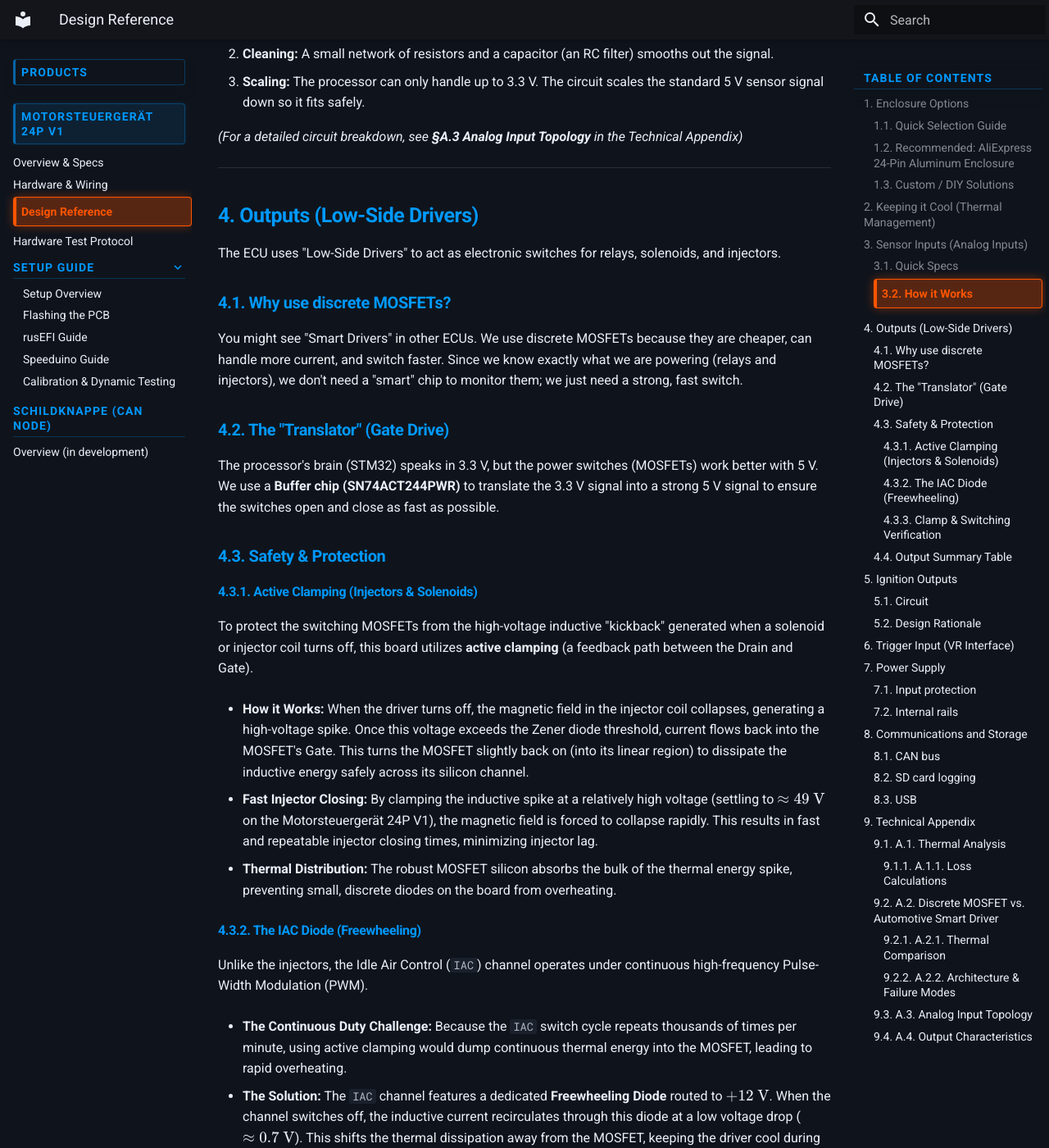
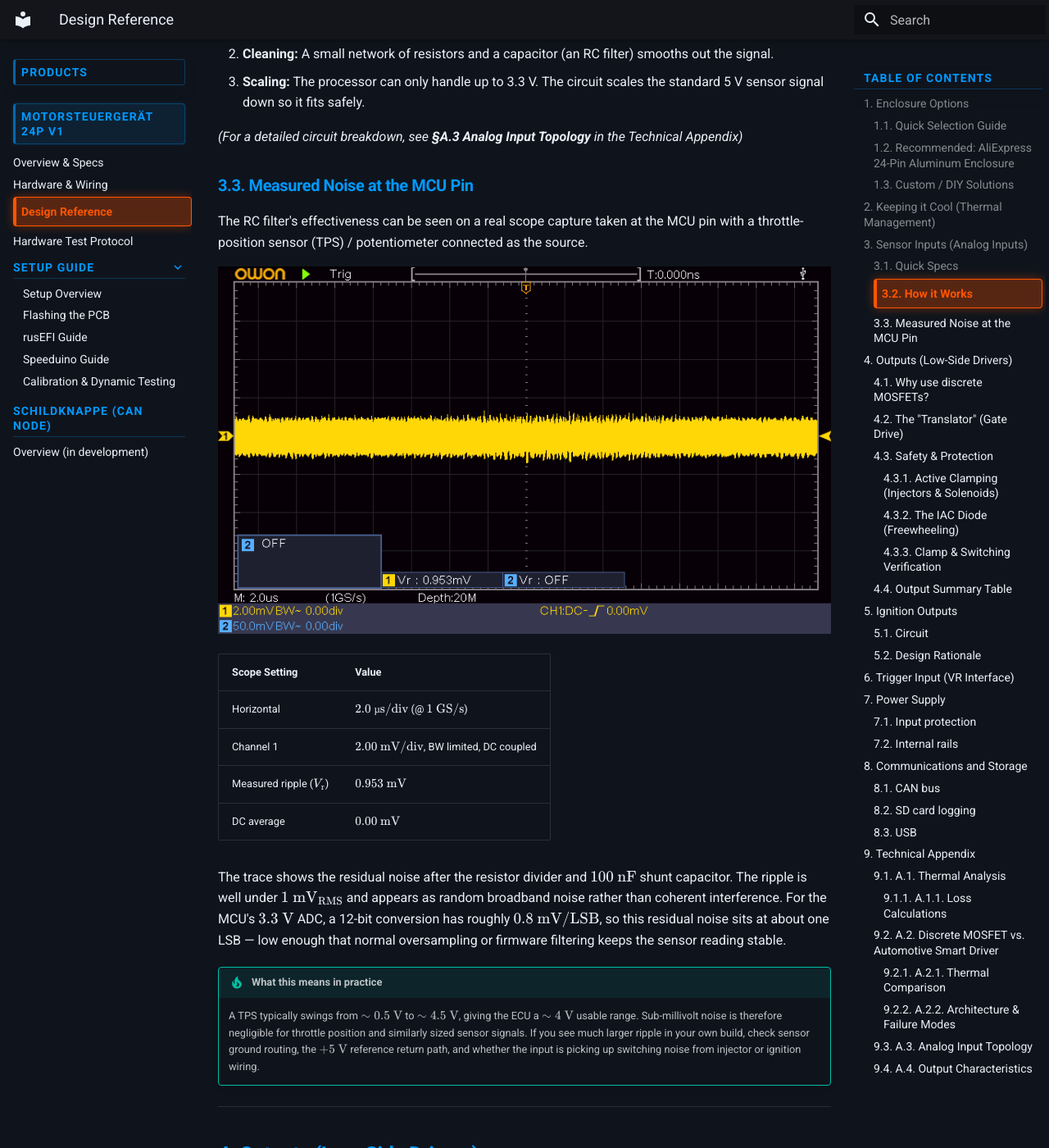
Before and after one commit to martijn4313/hupftronik-docs, an MkDocs documentation site: the page built from docs/products/motorsteuergerat-24p-v1/reference.md, in a window 1280 px wide and 1400 px high, scrolled down 3504 px. Shown: the whole window at 82% size. Built offline with MkDocs 1.6.1 and Material for MkDocs 9.7.7, drawn with Linux system fonts in a browser that asks for light colours; some of the changed text lies outside the part shown.

Commit message:
Added Analog measurements

```diff
--- a/docs/products/motorsteuergerat-24p-v1/reference.md
+++ b/docs/products/motorsteuergerat-24p-v1/reference.md
@@ -77,6 +77,33 @@ Analog inputs are used to read sensors (like temperature or pressure). Because e
 
 *(For a detailed circuit breakdown, see **§A.3 Analog Input Topology** in the Technical Appendix)*
 
+### 3.3. Measured Noise at the MCU Pin
+
+The RC filter's effectiveness can be seen on a real scope capture taken at the MCU pin with a
+throttle-position sensor (TPS) / potentiometer connected as the source.
+
+![TPS Input Noise at MCU Pin](./input_noise_tps_pin_%20with_potentiometer.bmp)
+
+| Scope Setting | Value |
+| :--- | :--- |
+| Horizontal | $2.0\ \text{µs/div}$ (@ $1\ \text{GS/s}$) |
+| Channel 1 | $2.00\ \text{mV/div}$, BW limited, DC coupled |
+| Measured ripple ($V_\mathrm{r}$) | $0.953\ \text{mV}$ |
+| DC average | $0.00\ \text{mV}$ |
+
+The trace shows the residual noise after the resistor divider and $100\ \text{nF}$ shunt capacitor.
+The ripple is well under $1\ \text{mV}_\mathrm{RMS}$ and appears as random broadband noise rather
+than coherent interference. For the MCU's $3.3\ \text{V}$ ADC, a 12-bit conversion has roughly
+$0.8\ \text{mV/LSB}$, so this residual noise sits at about one LSB — low enough that normal
+oversampling or firmware filtering keeps the sensor reading stable.
+
+!!! tip "What this means in practice"
+    A TPS typically swings from $\sim 0.5\ \text{V}$ to $\sim 4.5\ \text{V}$, giving the ECU a
+    $\sim 4\ \text{V}$ usable range. Sub-millivolt noise is therefore negligible for throttle
+    position and similarly sized sensor signals. If you see much larger ripple in your own build,
+    check sensor ground routing, the $+5\ \text{V}$ reference return path, and whether the input
+    is picking up switching noise from injector or ignition wiring.
+
 ---
 
 ## 4. Outputs (Low-Side Drivers)
@@ -165,6 +191,7 @@ plateau. This is expected behavior and is safe for the IRLR2905.
         high-voltage clamp minimizes injector closing times and safely dissipates the magnetic
         energy across the silicon channel.
 
+
 ---
 
 ### 4.4. Output Summary Table
```
Also changed, not shown: other parts of docs/products/motorsteuergerat-24p-v1/reference.md (+15 -21 lines), docs/products/motorsteuergerat-24p-v1/input_noise_tps_pin_ with_potentiometer.bmp (added).
